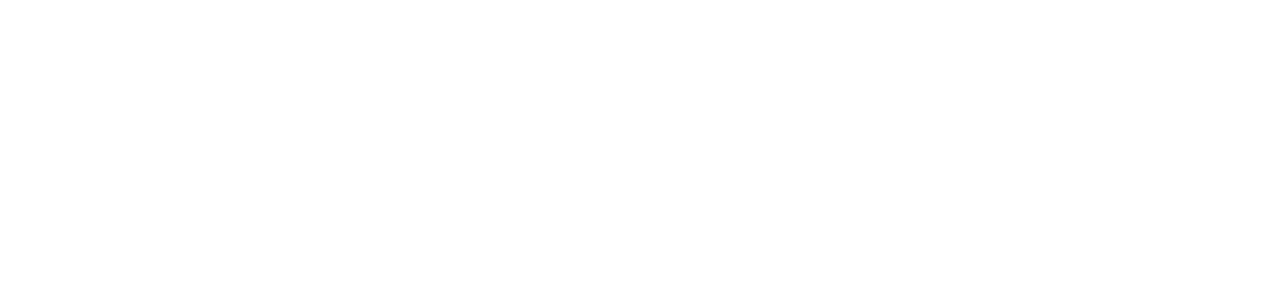
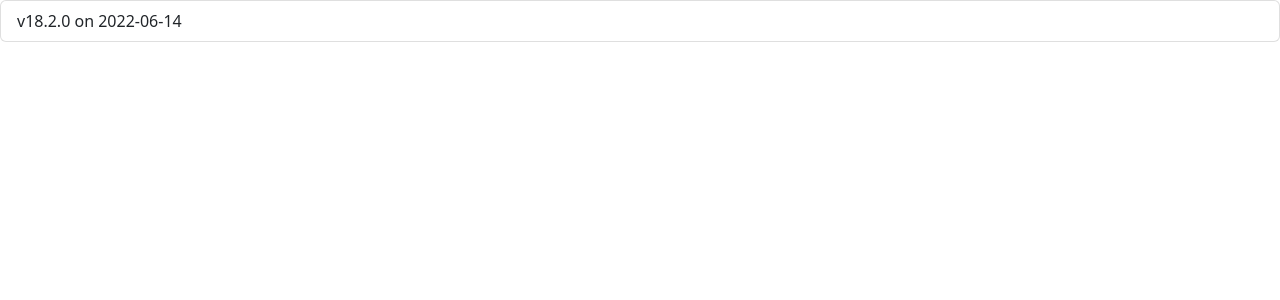
Before and after one commit to sonicdoe/react-releases, a React (Create React App) app: page / in a window 1280 px wide. Shown: the top 300 px of the page. Built offline with nearby package versions, Linux system fonts and the light colour scheme.

Commit message:
Add mock list

```diff
--- a/src/App.js
+++ b/src/App.js
@@ -1,4 +1,14 @@
+import React from 'react';
+import ListGroup from 'react-bootstrap/ListGroup';
+
 function App() {
+  return (
+    <ListGroup>
+      <ListGroup.Item>
+        v18.2.0 on 2022-06-14
+      </ListGroup.Item>
+    </ListGroup>
+  );
 }
 
 export default App;
```
